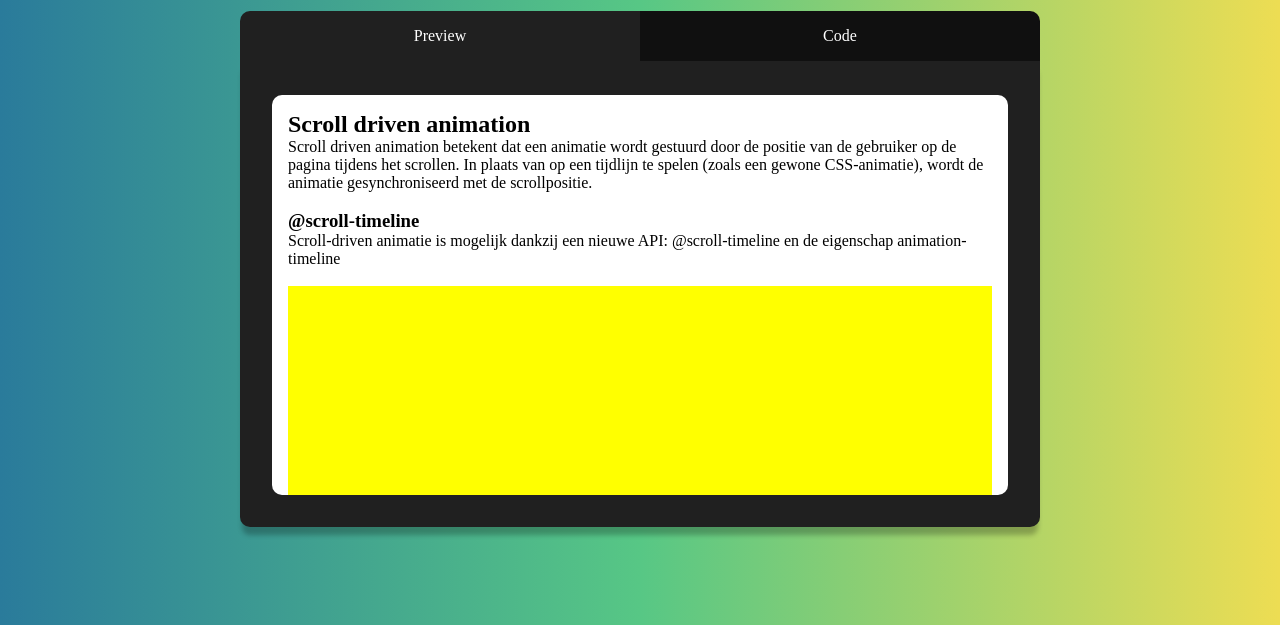
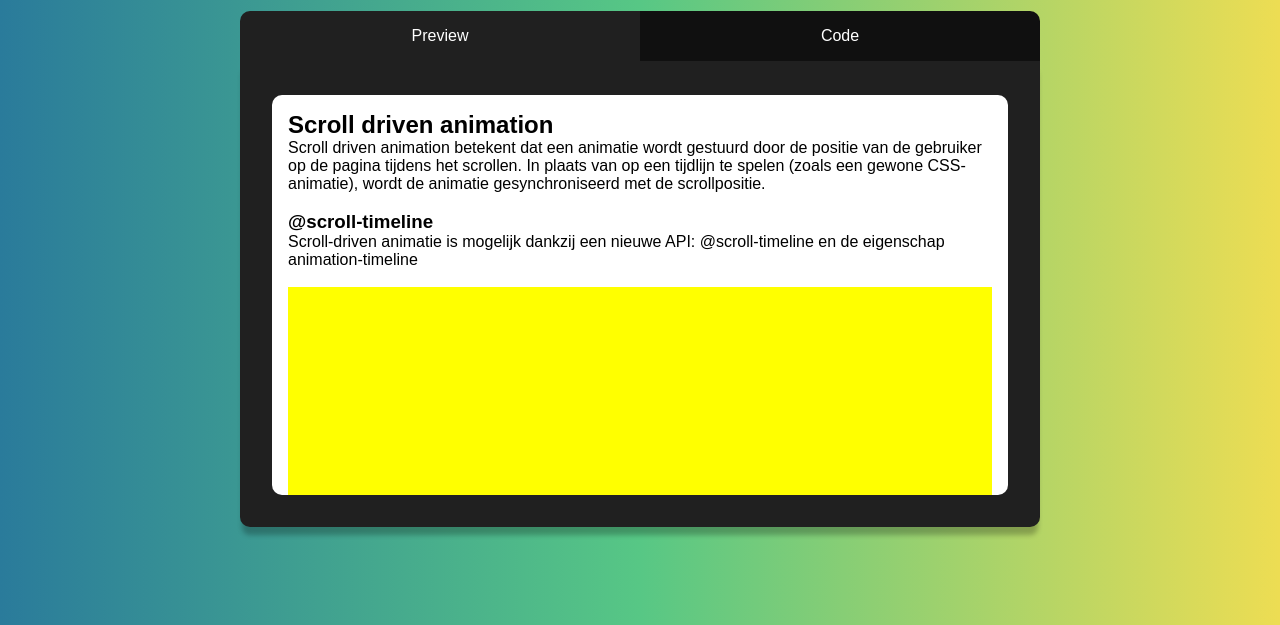
Before and after one commit to casperdennijs/CSS, a plain HTML site: page index.html in a window 1280 px wide. Shown: the part 175-800 px from the top of the page. Drawn offline with Linux system fonts and the light colour scheme.

Commit message:
Update styles.css

```diff
--- a/styles.css
+++ b/styles.css
@@ -12,6 +12,7 @@ body {
     background: #2A7B9B;
     background: linear-gradient(90deg, rgba(42, 123, 155, 1) 0%, rgba(87, 199, 133, 1) 50%, rgba(237, 221, 83, 1) 100%);
     background-attachment: fixed;
+    font-family: Arial, Helvetica, sans-serif;
 }
 
 main > section {
@@ -88,7 +89,7 @@ main > section > section#preview > div {
     width: 100%;
     border-radius: 10px;
     padding: 1rem;
-    overflow-y: scroll;
+    overflow-y: auto;
     position: relative;
 }
 
```
